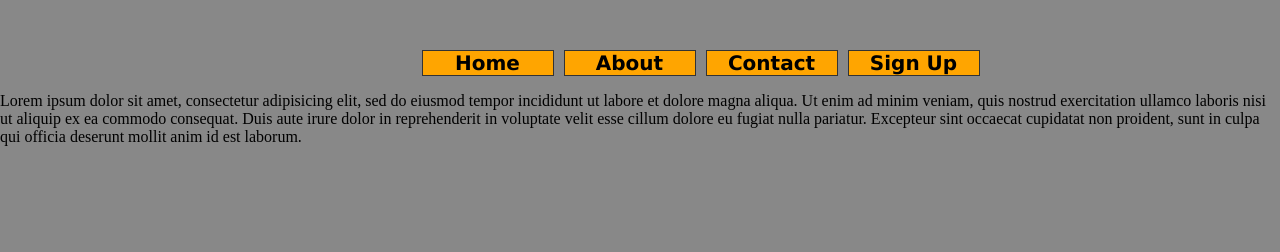
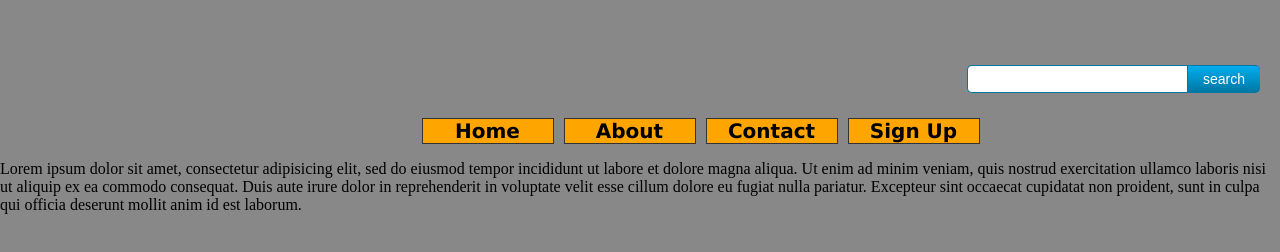
Before and after one commit to Dataino/twd, a plain HTML site: page index.html in a window 1280 px wide. Shown: the part 138-390 px from the top of the page. Drawn offline with Linux system fonts and the light colour scheme.

Commit message:
made some changes

```diff
--- a/index.html
+++ b/index.html
@@ -4,13 +4,22 @@
 	<meta charset="utf-8" />
 	<meta name="viewport" content="width=device-width, initial-scale=1, maximum-scale=1">
 <title>Test Website</title>
-	<link href="twd/main.css" rel="stylesheet" type="text/css">
+	<link href="main.css" rel="stylesheet" type="text/css">
 	<link href='http://fonts.googleapis.com/css?family=Gochi+Hand' rel='stylesheet' type='text/css'>
+
+<meta name="ROBOTS" content="NOINDEX, NOFOLLOW" />
+
 </head>
 <body>
 	<h1>Test Website</h1>
 
-
+<!-- HTML for SEARCH BAR -->
+	<div id="tfheader">
+		<form id="tfnewsearch" method="get" action="#">
+		        <input type="text" class="tftextinput" name="q" size="21" maxlength="120"><input type="submit" value="search" class="tfbutton">
+		</form>
+	<div class="tfclear"></div>
+	</div>
 
 
 	<div id="container">
@@ -25,23 +34,6 @@
 	</div>
 
 
-		<!-- // Code (c) CalculatorCat.com. All Rights Reserved. // -->
-<!-- <div style="border:1px solid #000000;background-color:#F3F3F4;width:160px;text-align:left"> -->
-	<!-- <div style="padding:10px;
-				padding-bottom:3px;">
-		<script language="JavaScript" type="text/javascript" src="http://www.calculatorcat.com/cs/cy/cy.js"></script>
-		<div style="font-family:arial,helvetica,sans-serif;
-			font-size:10px;
-			color:#000000;
-			text-align:center;
-			margin-top:5px;">
-			<a href="http://www.calculatorcat.com/cats/cat-years.phtml"
-			style="font-family:arial,helvetica,sans-serif;font-size:10px;
-			color:#000000">cat years calculator</a>
-		</div>
-	</div>
-</div>
-<!-- // end code // -->
 
 <p>Lorem ipsum dolor sit amet, consectetur adipisicing elit, sed do eiusmod
 tempor incididunt ut labore et dolore magna aliqua. Ut enim ad minim veniam,
--- a/main.css
+++ b/main.css
@@ -5,6 +5,7 @@ body {
 }
 
 h1 {
+	font-family: "GochiHand" Arial, Helvetica, sans-serif;
 	text-align: center;
 	font-size: 72px;
 	border: 2px solid #000;
@@ -72,3 +73,49 @@ h1 {
 	font-weight: bold;
 	color: #4285F4;
 }
+
+/*CSS styles for standard search box*/
+
+#tfnewsearch{
+		float:right;
+		padding:20px;
+	}
+	.tftextinput{
+		margin: 0;
+		padding: 5px 15px;
+		font-family: "Gochi Hand" Arial, Helvetica, sans-serif;
+		font-size:14px;
+		border:1px solid #0076a3; border-right:0px;
+		border-top-left-radius: 5px 5px;
+		border-bottom-left-radius: 5px 5px;
+	}
+	.tfbutton {
+		margin: 0;
+		padding: 5px 15px;
+		font-family: Arial, Helvetica, sans-serif;
+		font-size:14px;
+		outline: none;
+		cursor: pointer;
+		text-align: center;
+		text-decoration: none;
+		color: #ffffff;
+		border: solid 1px #0076a3; border-right:0px;
+		background: #0095cd;
+		background: -webkit-gradient(linear, left top, left bottom, from(#00adee), to(#0078a5));
+		background: -moz-linear-gradient(top,  #00adee,  #0078a5);
+		border-top-right-radius: 5px 5px;
+		border-bottom-right-radius: 5px 5px;
+	}
+	.tfbutton:hover {
+		text-decoration: none;
+		background: #007ead;
+		background: -webkit-gradient(linear, left top, left bottom, from(#0095cc), to(#00678e));
+		background: -moz-linear-gradient(top,  #0095cc,  #00678e);
+	}
+	/* Fixes submit button height problem in Firefox */
+	.tfbutton::-moz-focus-inner {
+	  border: 0;
+	}
+	.tfclear{
+		clear:both;
+	}
```
